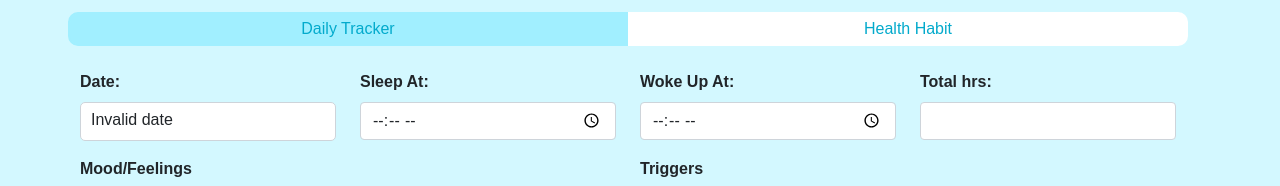
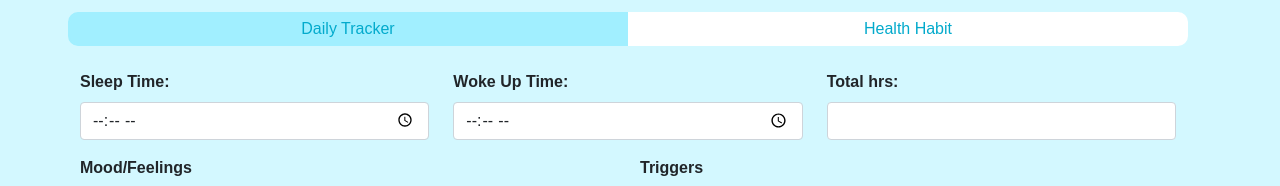
Before and after one commit to fhillipbagsic/depression-app-backend, a React (Create React App) app in the folder client/: page /EmovaultForm in a window 1280 px wide. Shown: the part 144-330 px from the top of the page. Built offline with nearby package versions, Linux system fonts and the light colour scheme; no server answers.

Commit message:
update time and UI

```diff
--- a/client/src/Components/EmovaultForm/EmovaultForm.js
+++ b/client/src/Components/EmovaultForm/EmovaultForm.js
@@ -222,6 +222,7 @@ function EmovaultForm() {
     }
     if (prefAlone.checked === false) {
       setpreferAlone(false);
+      social.value = "";
     }
   };
 
@@ -476,32 +477,7 @@ function EmovaultForm() {
             <Form.Group>
               <Row className="mb-3">
                 <Col>
-                  <Form.Label className="fw-bold">Date:</Form.Label>
-                  <Form.Group
-                    style={{
-                      width: "100%",
-                      background: "white",
-                      borderRadius: "5px",
-                      borderStyle: "solid",
-                      borderWidth: "1px",
-                      borderColor: "#ced4da",
-                      padding: "0px 0px 0px 10px",
-                      overflow: "hidden",
-                    }}
-                  >
-                    <Form.Label
-                      style={{
-                        padding: "5px 0px 0px 0px",
-                        width: "100%",
-                      }}
-                      id="date-dt"
-                    >
-                      {showDate}
-                    </Form.Label>
-                  </Form.Group>
-                </Col>
-                <Col>
-                  <Form.Label className="fw-bold">Sleep At:</Form.Label>
+                  <Form.Label className="fw-bold">Sleep Time:</Form.Label>
                   <Form.Control
                     type="time"
                     id="time"
@@ -524,7 +500,7 @@ function EmovaultForm() {
                   </Form.Label>
                 </Col>
                 <Col>
-                  <Form.Label className="fw-bold">Woke Up At:</Form.Label>
+                  <Form.Label className="fw-bold">Woke Up Time:</Form.Label>
                   <Form.Control
                     type="time"
                     id="time2"
```
